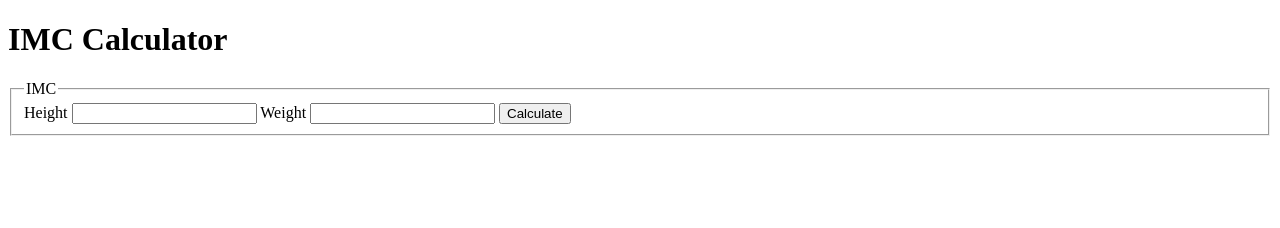
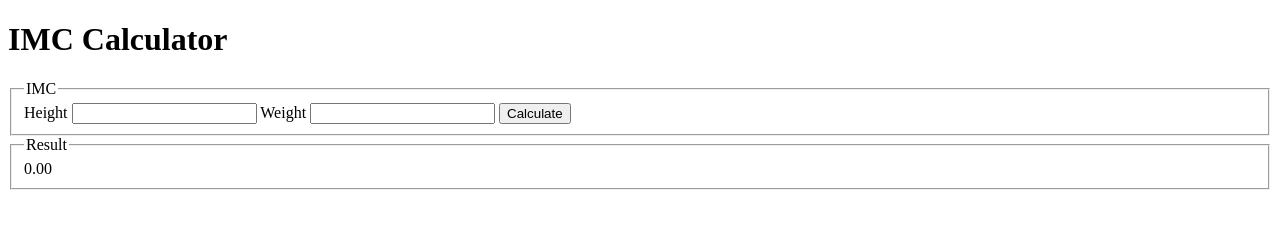
Before and after one commit to juliocezah/imc, a plain HTML site: page index.html in a window 1280 px wide. Drawn offline with Linux system fonts and the light colour scheme.

Commit message:
Added result container

```diff
--- a/index.html
+++ b/index.html
@@ -27,6 +27,10 @@
         </fieldset>
     </form>
 
+<fieldset>
+    <legend>Result</legend>
+    <span id="result">0.00</span>
+</fieldset>
 
 </body>
 </html>
```
